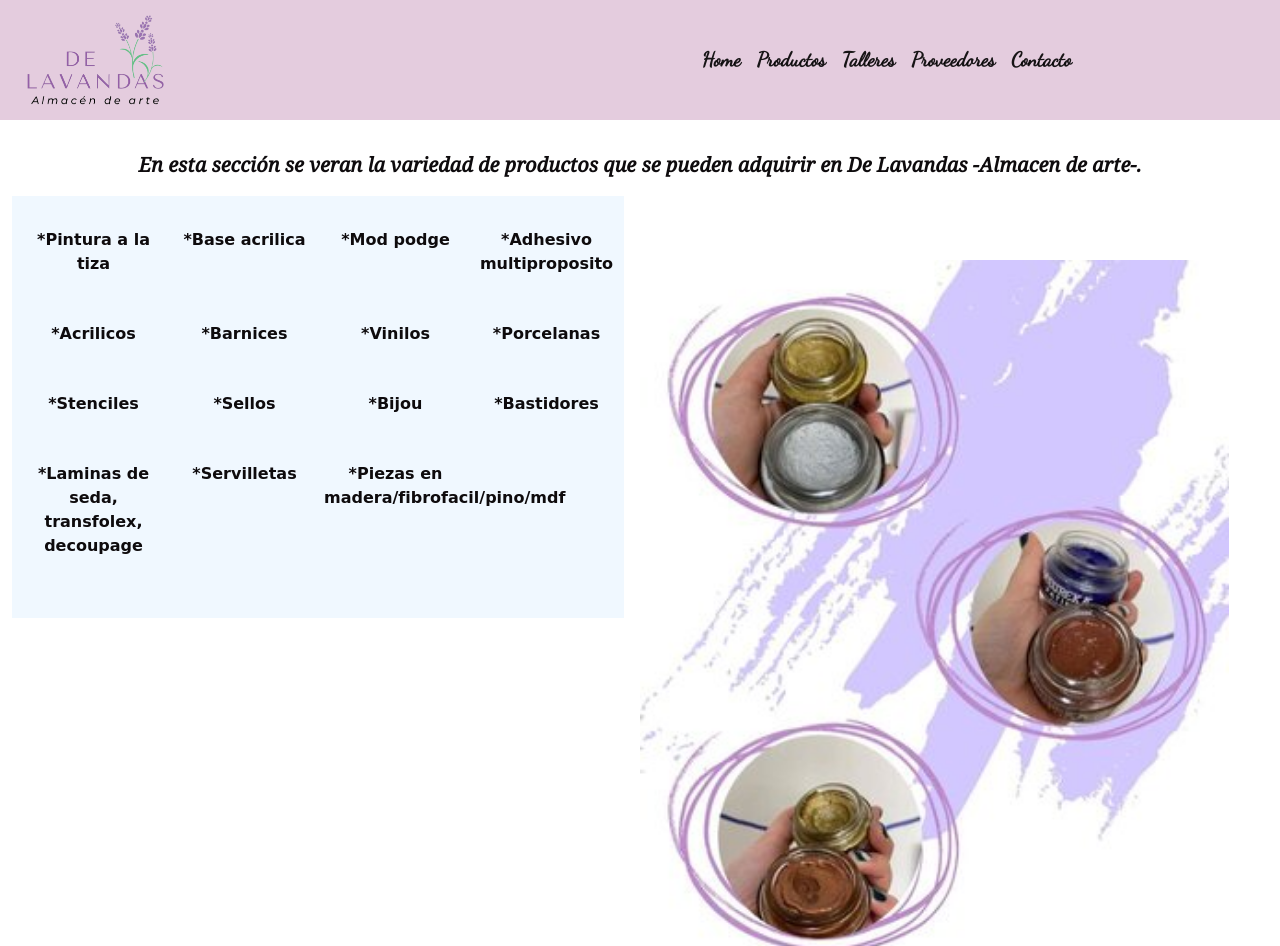
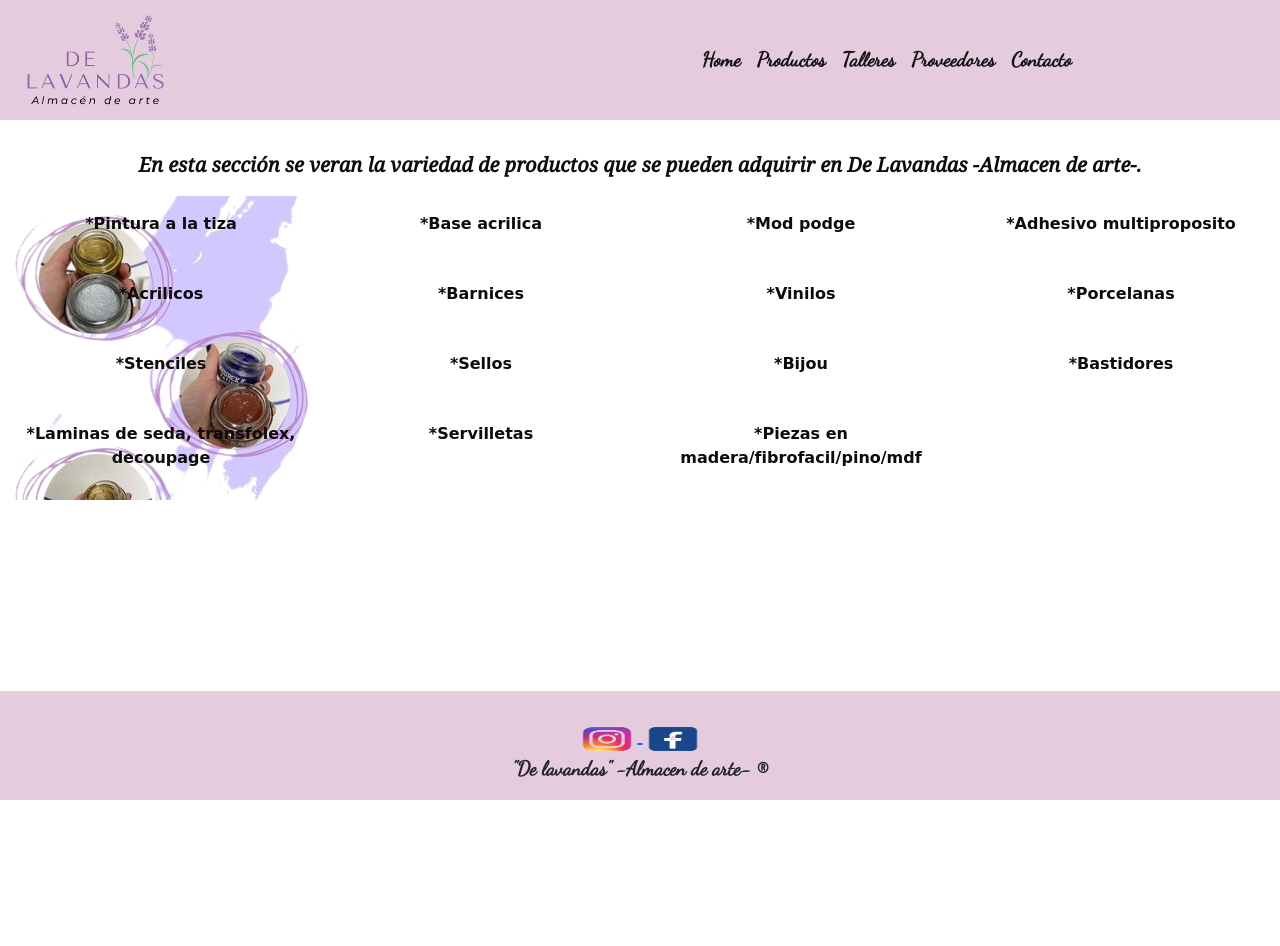
Before and after one commit to Jonafarias/Artistica-Fariasjonatan2, a website: page pages/productos.html in a window 1280 px wide. Shown: the top 946 px of the page. After the commit the page ends 800 px from the top, so only its background shows below. Drawn offline with Linux system fonts and the light colour scheme; a web font is replaced by a local one.

Commit message:
nuevas actualizaciones de proyecto

```diff
--- a/pages/productos.html
+++ b/pages/productos.html
@@ -32,10 +32,9 @@
     </header>
     <main>
         <p class="seccion">En esta sección se veran la variedad de productos que se pueden adquirir en De Lavandas -Almacen de arte-.</p>
-       <div class="clearfix">
-          <img src="../images/Talleres/rsz_img-20220821-wa0023.jpg" class="col-md-6 float-md-end mb-3 ms-md-3 color_prod" alt="imagendeproductos">
+       <div class="clearfix fondo">
             <div class="container-fluid">
-            <div class="row padding">
+              <div class="row">
               <div class="col-6 col-sm-3 padding">*Pintura a la tiza</div>
               <div class="col-6 col-sm-3 padding">*Base acrilica</div>
               <div class="col-6 col-sm-3 padding">*Mod podge</div>
@@ -60,7 +59,7 @@
         <a href="https://www.instagram.com/de_lavandasalmacen" target="_blank"><img src="../images/ig-canva-removebg-preview.png"alt="logoinstagram" width="60"  height="30"> </a>
         <a href="https://www.facebook.com/De-Lavandas-Artesanias-344060469397421/posts" target="_blank"> <img src="../images/fb-canva-removebg-preview.png" alt="logofacebook" width="60"  height="30"></a>
         </div>
-        <div class="final">
+        <div>
             <p>"De lavandas" -Almacen de arte- ®</p>
         </div>
         </footer>
--- a/scss/_index.scss
+++ b/scss/_index.scss
@@ -27,18 +27,22 @@ main{
         left: 50%;
         transform: translateX(-50%) translateY(-50%);
         z-index: -1;
-        -webkit-filter:opacity(100%)
+        -webkit-filter:opacity(80%)
     }
     .descripcion{
         color: $negro;
         font-family: 'Great Vibes', cursive;
-        font-size: 30px;
-        text-align:left;
+        font-size: 25px;
+        font-weight: bold;
+        text-align:center;
         width: 70%;
-        padding: 4%;
-        background-color: $alice;
+        padding-top: 2%;
+        padding-bottom: 2%;
+        background-color: aliceblue;
         background-repeat: no-repeat;
         margin: 1em auto;
+        opacity: 0.8 ;
+
 
     }
 }
--- a/scss/_productos.scss
+++ b/scss/_productos.scss
@@ -19,13 +19,9 @@ main{
         text-align:center;
         margin-top: 30px;
     }
-
-    .color_prod{
-        width: 50%;
-        height: 40%;
-        padding-right: 4%;
-        padding-top: 5%;
-        padding-bottom: 0%;
+    .fondo{
+        background-image: url(../images/fondo10.png);
+        background-repeat: no-repeat;
 
     }
     .padding{
@@ -33,21 +29,20 @@ main{
         color: $negro;
         font-family: 'Aboreto', cursive;
         font-weight: bolder;
-        background-color: $alice;
         text-align: center;
+
     }
 }
 footer{
     background-color: $lila;
-    flex-direction: column;
-    justify-content: center;
-    text-align: center;
     margin: auto;
-    padding-top: 30px;
-.final{
+    padding-top: 2px;
     font-family: 'Dancing Script', cursive;
     font-size: 20px;
     font-weight: bolder;
-    background-color:$lila;
+    position: fixed;
+    bottom: 0;
+    width: 100%;
+
+
 }
-}
--- a/scss/_talleres.scss
+++ b/scss/_talleres.scss
@@ -18,35 +18,36 @@ main{
         font-weight: bolder;
         text-align:center;
         margin-top: 30px;
+
     }
     .carouselmq{
         height: 300px;
+        padding-bottom: 5%;
     }
     .carru_taller{
         display: block;
         text-align: center;
         margin:auto;
         min-height: 300px;
-        padding-top: 5%;
-        padding-bottom: 1%;
+        padding-top: 2%;
+        padding-bottom: 2%;
         background-image: url(../images/nature-3195612_640-removebg-preview.png);
         background-position: left;
         background-repeat: repeat-x;
         background-size: auto;
     }
 
+
     }
-    .footer{
+    footer{
         background-color: $lila;
-        flex-direction: column;
-        display: flex;
-        flex-direction: column;
-        justify-content: center;
-        text-align: center;
         margin: auto;
-    .final{
+        padding-top: 2px;
         font-family: 'Dancing Script', cursive;
         font-size: 20px;
         font-weight: bolder;
+        position: fixed;
+        bottom: 0;
+        width: 100%;
+
     }
-    }
```
Also changed, not shown: pages/talleres.html (+8 -8 lines), images/fondo10.png (added), style/stilos6.css.
